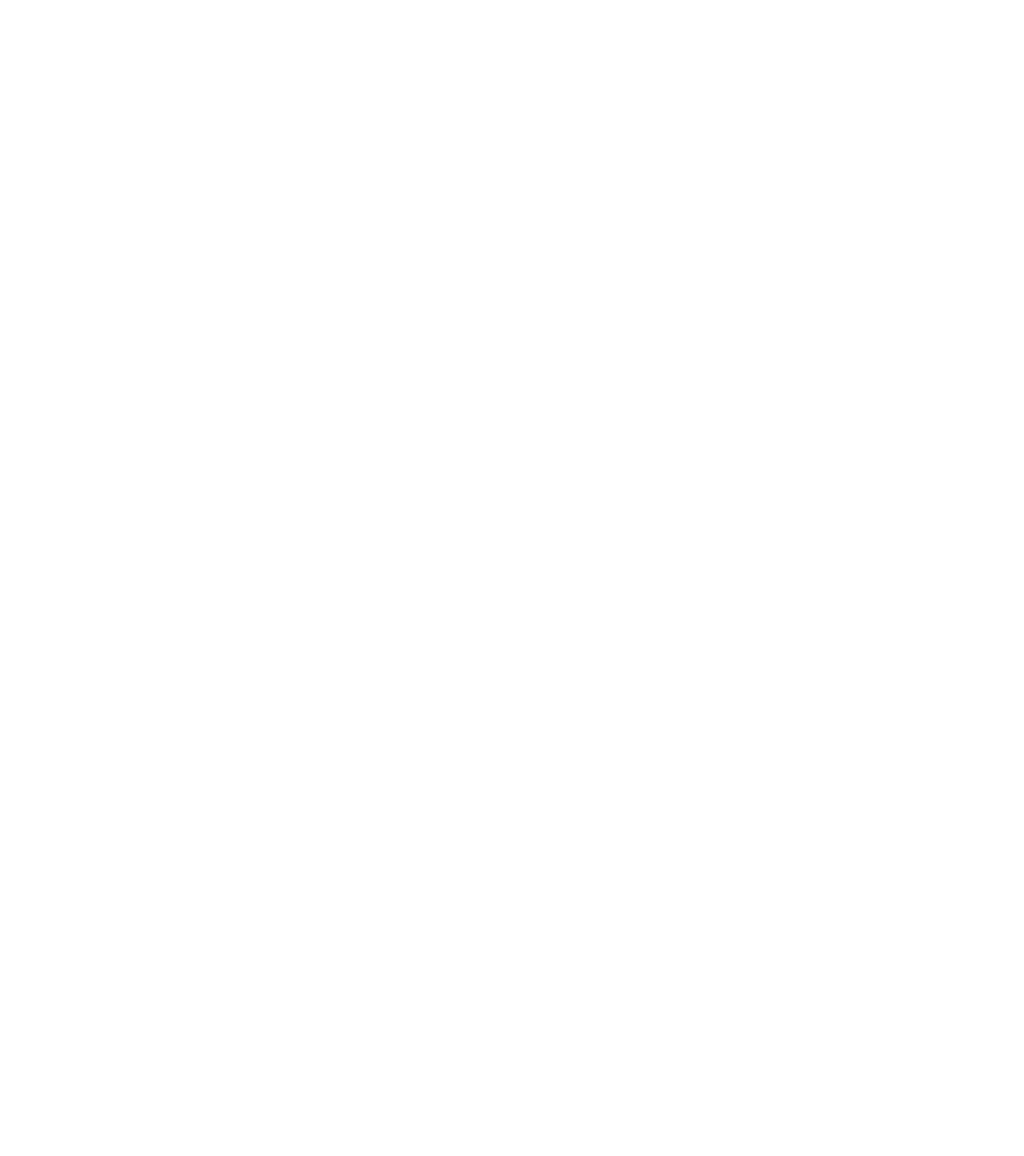
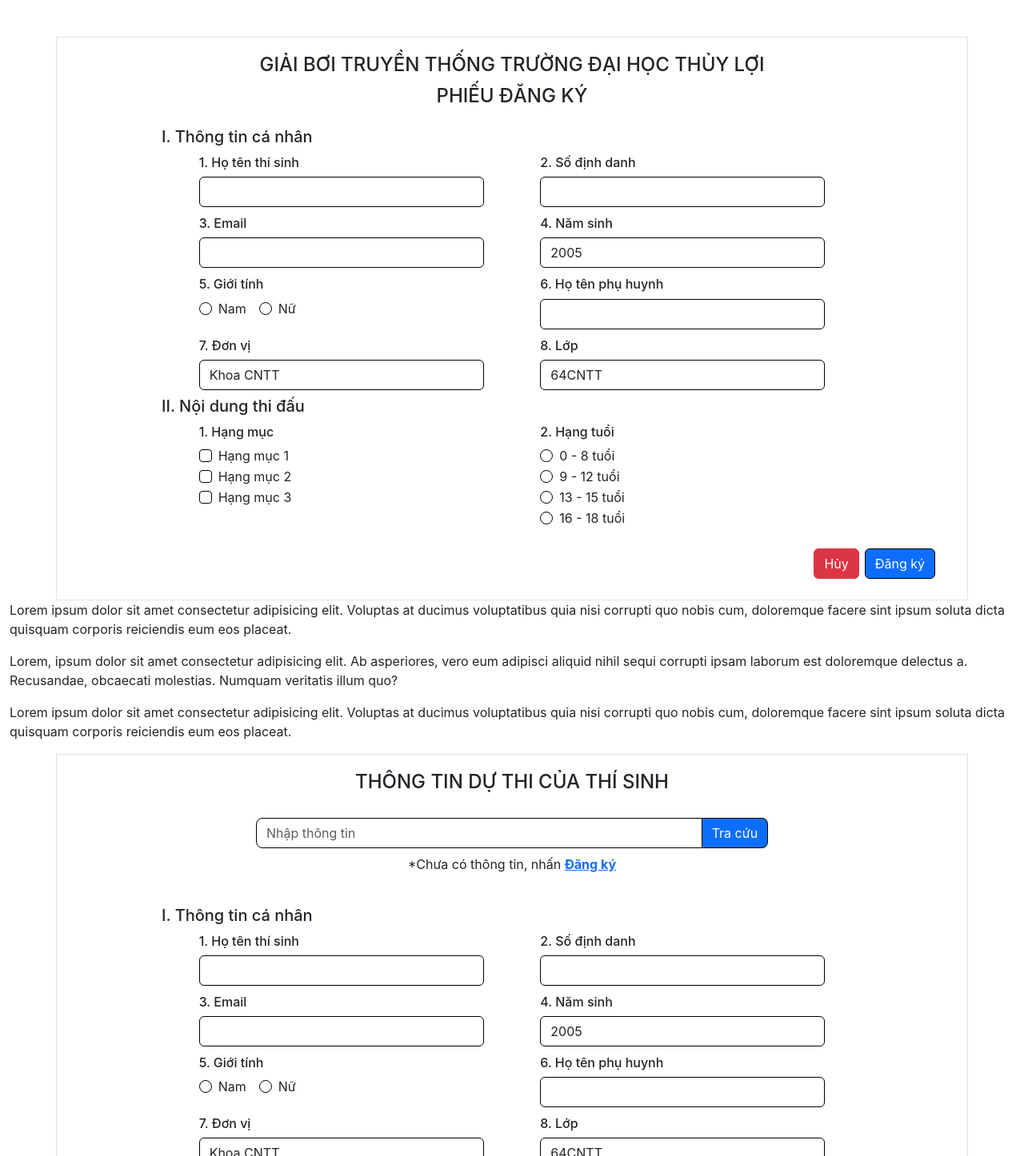
Before and after one commit to Trung381/Swimming_tournament_of_Tlu, a React (Create React App) app in the folder frontend/: page / in a window 1280 px wide. Shown: the part 1544-2990 px from the top of the page at 80% size. Before the commit the page ends 1590 px from the top, so only its background shows below. Built offline with nearby package versions, Linux system fonts and the light colour scheme.

Commit message:
feature: add scroll to section feature for home page

```diff
--- a/frontend/src/App.css
+++ b/frontend/src/App.css
@@ -8,7 +8,3 @@
 input, select, .btn-primary {
   border-color: black !important;
 }
-
-.logo  {
-
-}
--- a/frontend/src/App.js
+++ b/frontend/src/App.js
@@ -4,9 +4,25 @@ import Logo from './components/welcome/logo.js';
 import Banner from './components/welcome/banner.js';
 import LookUpInfor from './components/welcome/lookUpInfor.js';
 import Register from './components/welcome/register.js';
+import { useEffect, useRef } from 'react';
 // import logo_tlu from "../../public/image/logo.png"
 
 function App() {
+
+  const registerRef = useRef(null);
+
+  useEffect(() => {
+
+  }, []);
+
+  function scrollToSection(ref) {
+    if (!ref.current) return;
+    console.log("1111");
+    const yOffset = -50;
+    const y = ref.current.getBoundingClientRect().top + window.scrollY + yOffset;
+    window.scrollTo({top: y, behavior: 'smooth'});
+  }
+
   return (
     <div className="container-fluid">
       <header className="">
@@ -14,7 +30,13 @@ function App() {
         <Logo/>
         <Navbar/>
         <Banner/>
-        {/* <img src="/image/logo.png"></img> */}
+        <Register/>
+        <div>
+          <p>Lorem ipsum dolor sit amet consectetur adipisicing elit. Voluptas at ducimus voluptatibus quia nisi corrupti quo nobis cum, doloremque facere sint ipsum soluta dicta quisquam corporis reiciendis eum eos placeat.</p>
+          <p>Lorem, ipsum dolor sit amet consectetur adipisicing elit. Ab asperiores, vero eum adipisci aliquid nihil sequi corrupti ipsam laborum est doloremque delectus a. Recusandae, obcaecati molestias. Numquam veritatis illum quo?</p>
+          <p>Lorem ipsum dolor sit amet consectetur adipisicing elit. Voluptas at ducimus voluptatibus quia nisi corrupti quo nobis cum, doloremque facere sint ipsum soluta dicta quisquam corporis reiciendis eum eos placeat.</p>
+          </div>
+        <LookUpInfor/>
       </header>
     </div>
   );
--- a/frontend/src/components/welcome/lookUpInfor.js
+++ b/frontend/src/components/welcome/lookUpInfor.js
@@ -1,10 +1,10 @@
 import React from "react";
 import CandidateInforForm from "./candidateInforForm.js";
 
-function LookUpInfor(props) {
+function LookUpInfor() {
   return (
     <>
-      <div className='container border' id={props.id} style={{ padding: '20px 0 1px 0', margin: '0 auto'}}>
+      <div className='container border' id='search' style={{ padding: '20px 0 1px 0', margin: '0 auto'}}>
         <h4 className="text-center" style={{ marginBottom: '30px' }}>THÔNG TIN DỰ THI CỦA THÍ SINH</h4>
         <div className="row justify-content-center mt-2">
           <div className="col-auto" style={{ width: '48%', padding: 0 }}>
@@ -14,7 +14,7 @@ function LookUpInfor(props) {
             <button className="btn btn-primary" style={{ borderRadius: '0 8px 8px 0', borderLeft: 'none' }}>Tra cứu</button>
           </div>
           <p className="text-center mt-2">
-            *Chưa có thông tin, nhấn <a href="#"><b>Đăng ký</b></a>
+            *Chưa có thông tin, nhấn <a href='#register'><b>Đăng ký</b></a>
           </p>
         </div>
         <CandidateInforForm />
--- a/frontend/src/components/welcome/navbar.js
+++ b/frontend/src/components/welcome/navbar.js
@@ -1,7 +1,8 @@
 //navbar component
 
 
-function Navbar() {
+function Navbar(props) {
+
     return (
         <div className="">
             <nav className="navbar navbar-expand-lg bg-body-tertiary ">
@@ -16,10 +17,10 @@ function Navbar() {
                     <div className="collapse navbar-collapse" id="navbarNavDropdown">
                         <ul className="navbar-nav">
                             <li className="nav-item">
-                                <a className="nav-link active" aria-current="page" href="#">Đăng ký dự thi</a>
+                                <a className="nav-link active" aria-current="page" href='#register'>Đăng ký dự thi</a>
                             </li>
                             <li className="nav-item">
-                                <a className="nav-link" href="#">Tra cứu thông tin dự thi</a>
+                                <a className="nav-link" href='#search'>Tra cứu thông tin dự thi</a>
                             </li>
                             <li className="nav-item">
                                 <a className="nav-link" href="#">Liên hệ</a>
--- a/frontend/src/components/welcome/register.js
+++ b/frontend/src/components/welcome/register.js
@@ -1,10 +1,10 @@
 import React from "react";
 import CandidateInforForm from "./candidateInforForm.js";
 
-function Register(props) {
+function Register() {
   return (
     <>
-      <div className='container border' id={props.id} style={{ padding: '20px 0 1px 0', margin: '0 auto'}}>
+      <div className='container border' id='register' style={{ padding: '20px 0 1px 0', margin: '0px auto'}}>
         {/* <h4 style={{textAlign: 'center', display: 'flex', justifyContent: 'center'}}><span style={{minWidth: '289px'}}>GIẢI BƠI TRUYỀN THỐNG</span><span style={{minWidth: '315px'}}> TRƯỜNG ĐẠI HỌC THỦY LỢI </span></h4>
         <h4>TRƯỜNG ĐẠI HỌC THỦY LỢI</h4> */}
         <h4 className="text-center" style={{ marginBottom: '10px' }}>GIẢI BƠI TRUYỀN THỐNG TRƯỜNG ĐẠI HỌC THỦY LỢI</h4>
```
